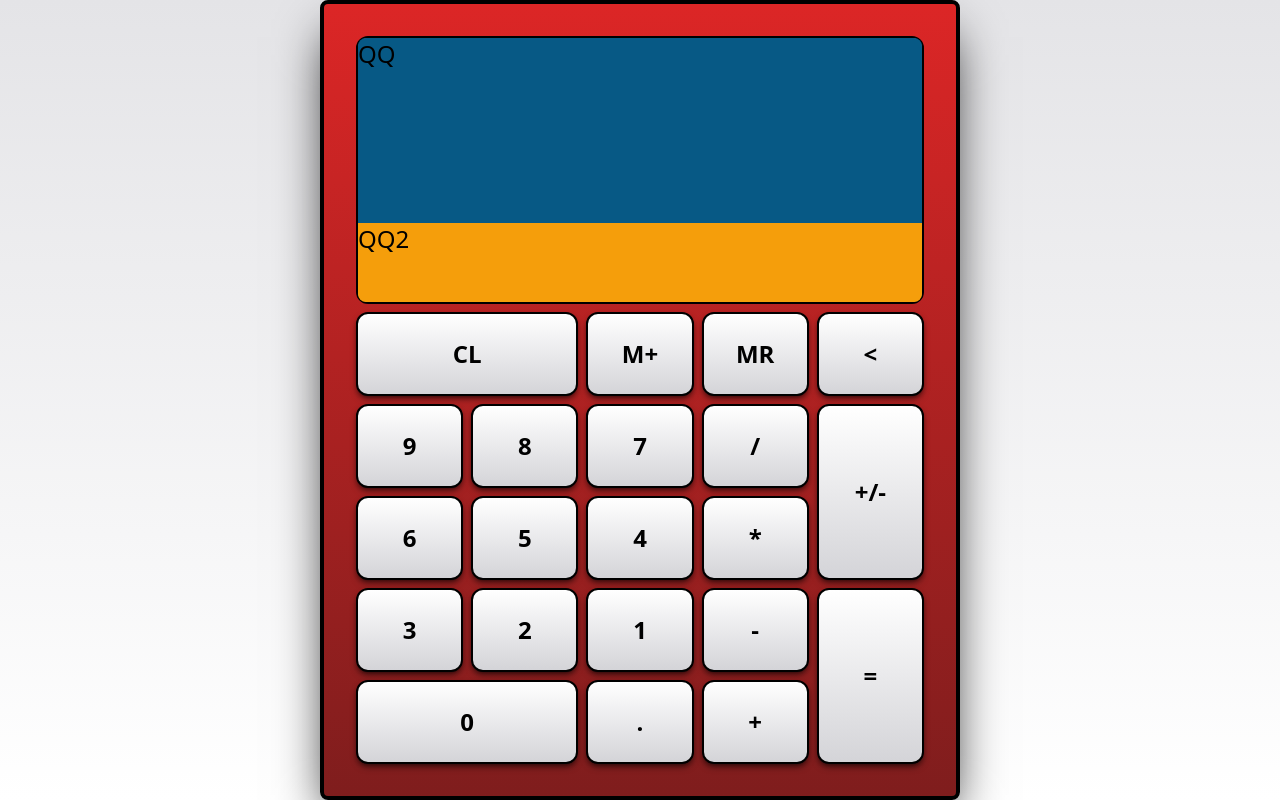
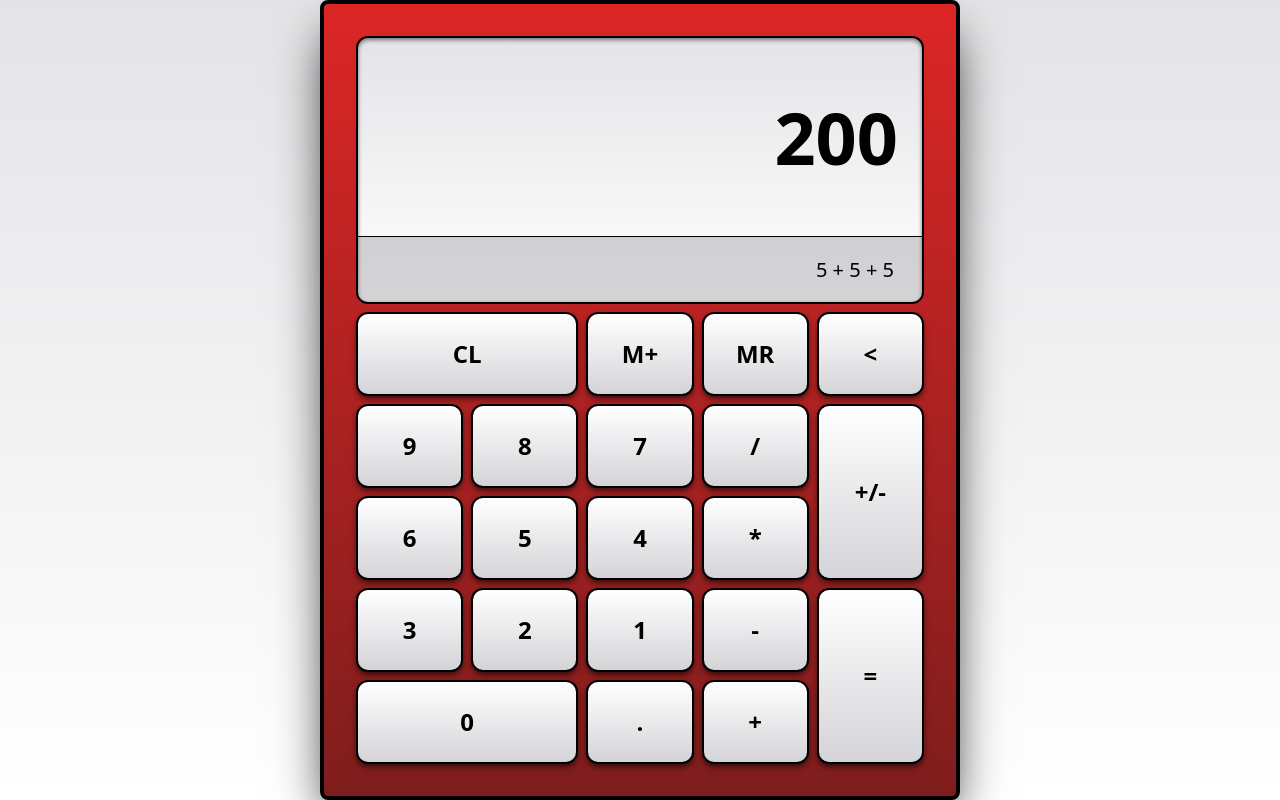
Before and after one commit to G33K4Y230/calculator, a plain HTML site: page index.html in a window 1280 px wide. Drawn offline with nearby package versions, Linux system fonts and the light colour scheme.

Commit message:
output styling

```diff
--- a/calculator.js
+++ b/calculator.js
@@ -3,7 +3,7 @@ const elementClassStyleButton = "bg-gradient-to-b from-white to-zinc-300 shadow-
                               + "hover:from-zinc-100 hover:to-zinc-400" + " "
                               + "active:from-zinc-300 active:to-white active:shadow-black/50 active:shadow-inner";
 const elementClassStyleOutput = "bg-gradient-to-b from-zinc-200 to-white shadow-inner shadow-black/50 border-black border-solid border-2" + " "
-                              + "flex flex-col";
+                              + "flex flex-col divide-y divide-black divide-y-1";
 
 /* SIMILAR PARAMETERS TO CSS grid-area */
 const generateElement2 = (rowStart, colStart, rowEnd, colEnd, text = "", id = "") => {
--- a/index.html
+++ b/index.html
@@ -27,13 +27,24 @@
                 generateElementPrefix(1, 1, 4, -1, "", "output")
             </script>
 
-            <div class="w-[100%] flex-grow rounded-t-lg bg-sky-800">QQ</div>
-            <div class="w-[100%] h-[30%] rounded-b-lg bg-amber-500">QQ2</div>
+            <!-- UPPER TEXT -->
+            <div class="flex-grow flex justify-end items-center w-[100%]  rounded-t-lg">
+                <p class="font-bold
+                max-sm:px-3 max-sm:text-4xl
+                sm:px-4 sm:text-5xl
+                lg:px-6 lg:text-7xl">200</p>
+            </div>
+
+            <!-- LOWER TEXT -->
+            <div class="flex justify-end items-center w-[100%] h-[25%] rounded-b-lg bg-zinc-500/30">
+                <p class="max-sm:px-4 max-sm:text-xs
+                          sm: px-5 sm:text-sm
+                          lg: px-7 lg:text-xl">5 + 5 + 5</p>
+            </div>
 
             <script>
                 generateElementPostfix();
             </script>
-
 
             <!-- BUTTONS -->
             <script>
```
